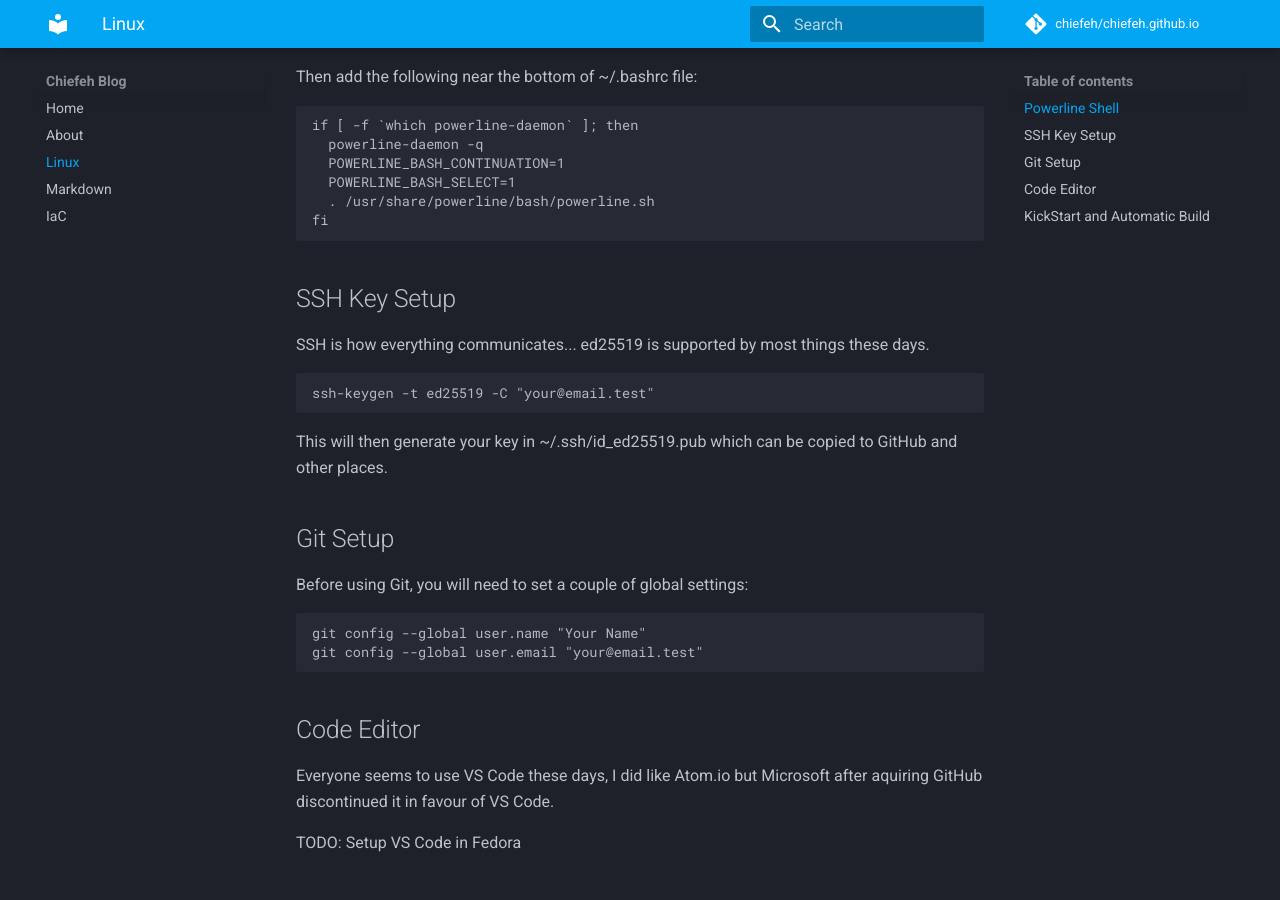
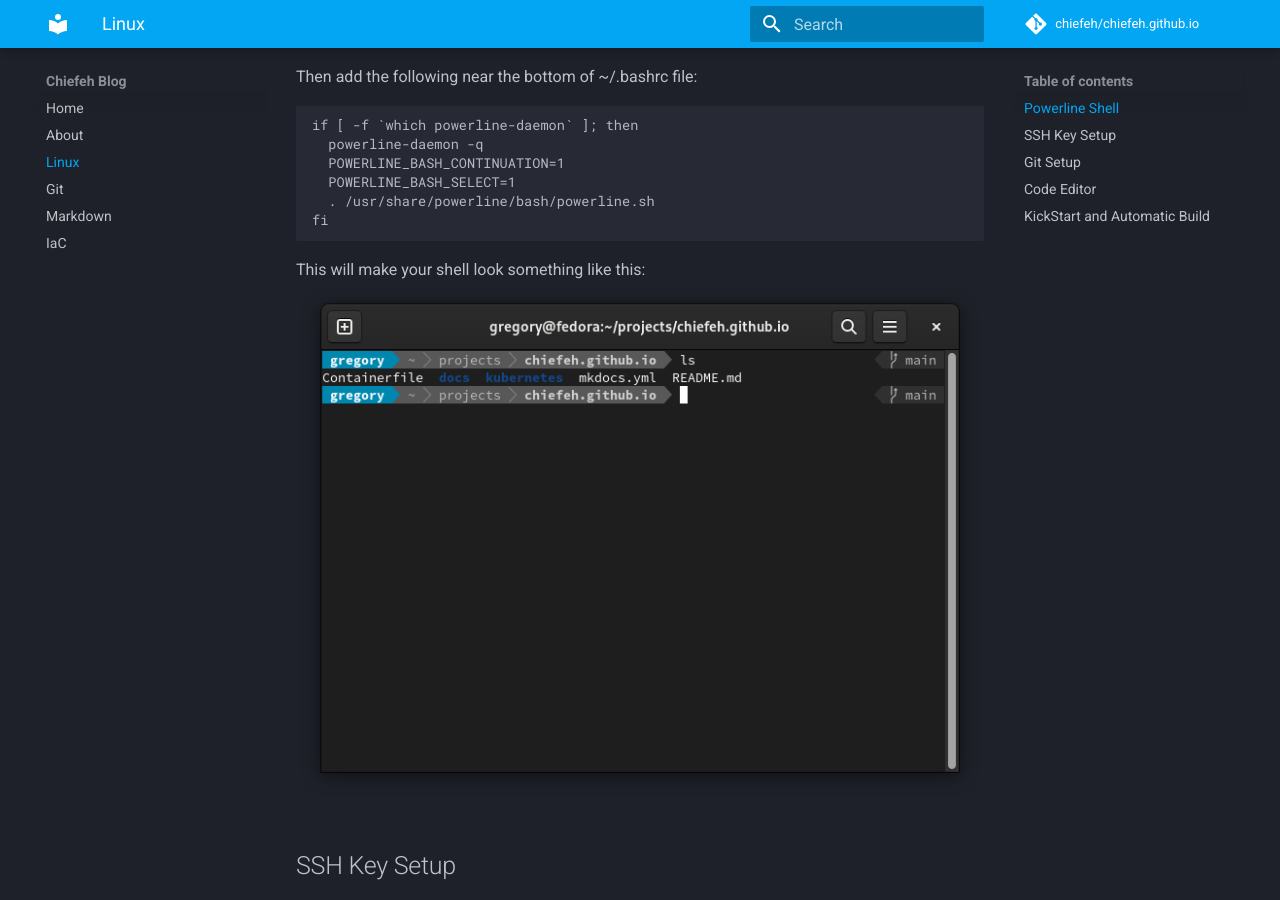
Before and after one commit to chiefeh/chiefeh.github.io, an MkDocs documentation site: the page built from docs/linux-setup.md, in a window 1280 px wide and 900 px high, scrolled down 397 px. Built offline with MkDocs 1.6.1 and Material for MkDocs 9.7.7, drawn with Linux system fonts in a browser that asks for light colours; comment, search, counter and statistics services are not loaded.

Commit message:
powerline and git

````diff
--- a/docs/linux-setup.md
+++ b/docs/linux-setup.md
@@ -24,6 +24,9 @@ if [ -f `which powerline-daemon` ]; then
 fi
 ```
 
+This will make your shell look something like this:
+![powerline](img/powerline.png)
+
 ## SSH Key Setup
 SSH is how everything communicates... ed25519 is supported by most things these days.
 ```
--- a/mkdocs.yml
+++ b/mkdocs.yml
@@ -8,6 +8,7 @@ nav:
     - Home: index.md
     - About: about.md
     - Linux: linux-setup.md
+    - Git: git.md
     - Markdown: markdown.md
     - IaC: infra-as-code.md
 theme:
````
Also changed, not shown: docs/img/powerline.png (added).
